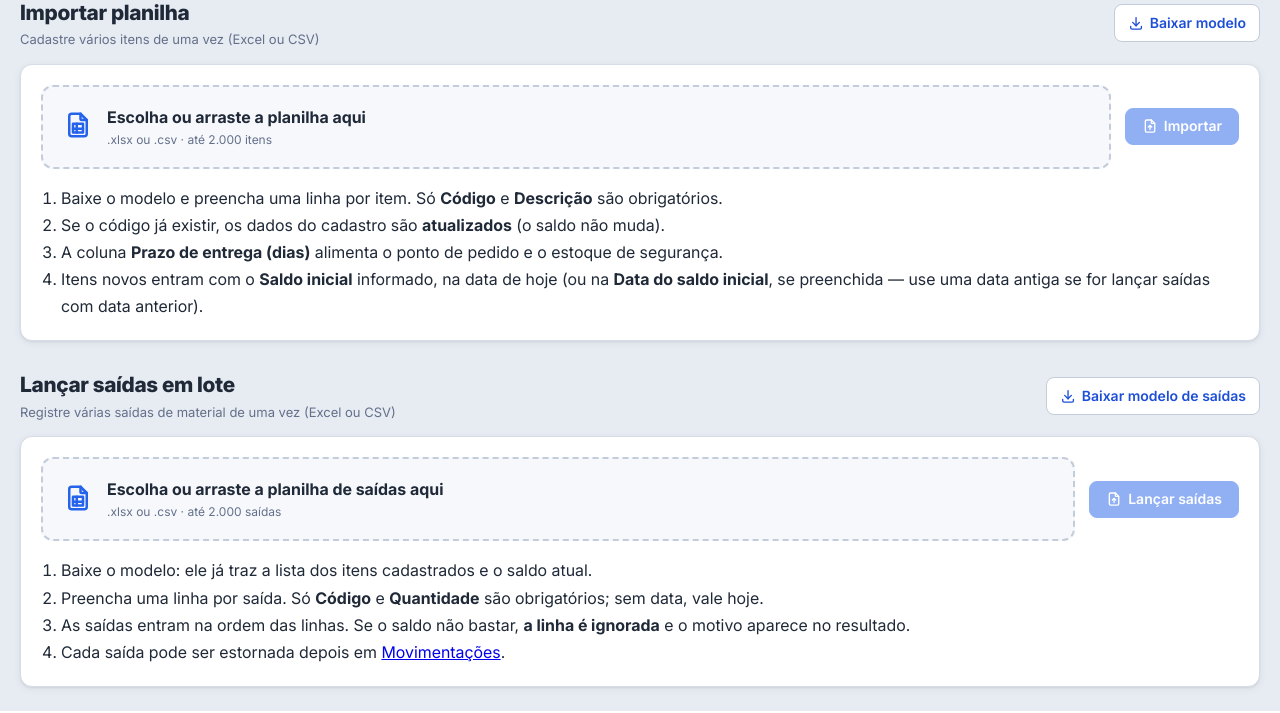
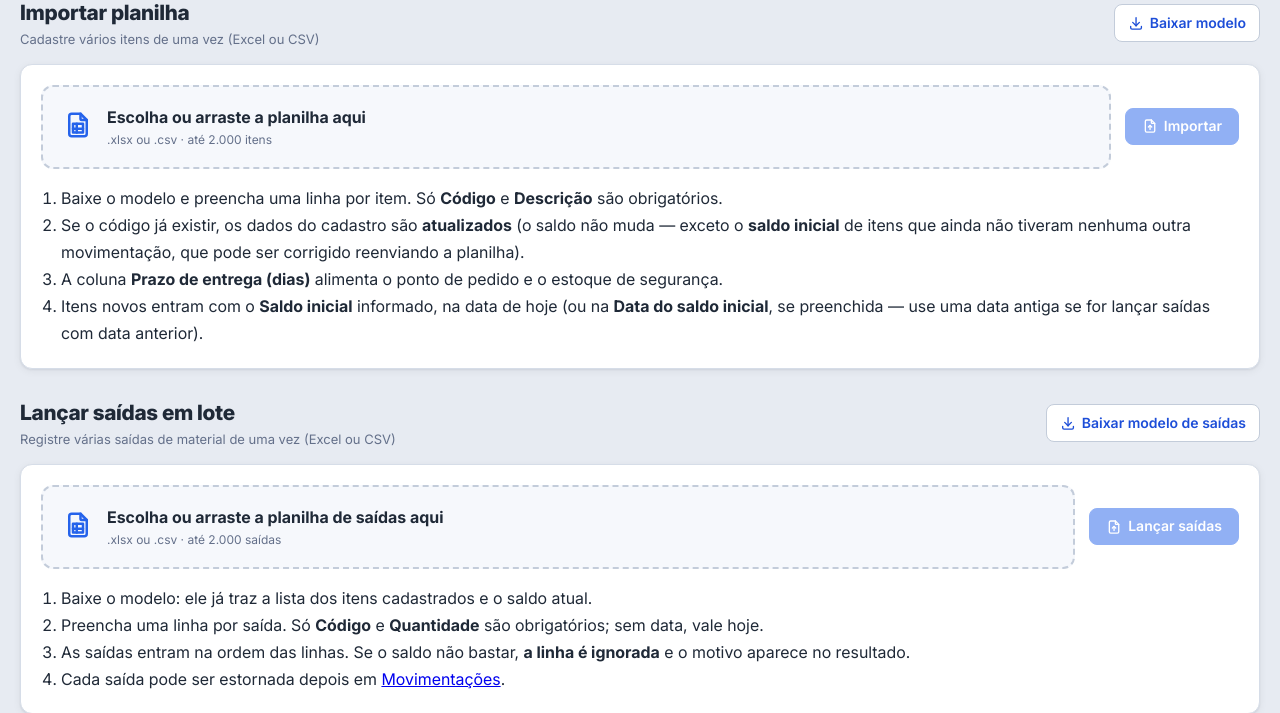
Before and after one commit to Mchristopher120/gestaoestoque3cgeo, a Flask app: page /importar in a window 1280 px wide. Shown: the part 127-840 px from the top of the page. Run offline with Flask 3, Linux system fonts and the light colour scheme; tables that the repository leaves empty hold one stand-in row (values such as "Sample post"); some libraries are stand-ins or nearby versions.

Commit message:
Importação: reenviar planilha corrige o saldo inicial de itens sem outras movimentações
Co-Authored-By: Claude Sonnet 5.5 <noreply@anthropic.com>
Claude-Session: https://claude.ai/code/session_01RudTbcwjLfAK7Q6bM2kuRx

```diff
--- a/app.py
+++ b/app.py
@@ -1175,6 +1175,24 @@ def api_importar():
                                (d["descricao"], d["categoria"], d["unidade"], d["localizacao"],
                                 d["estoque_minimo"], d["estoque_maximo"], d["prazo_entrega"], existentes[chave]))
                     atualizados += 1
+                    # Reimportar com saldo/data do saldo inicial corrige o saldo inicial, mas só se o item
+                    # ainda não teve nenhuma outra movimentação (nada é reescrito no histórico real).
+                    if col("saldo_inicial") not in (None, "") or col("data_saldo") not in (None, ""):
+                        iid = existentes[chave]
+                        movs = db.execute("SELECT id, tipo, qtde, data, observacoes FROM movimentos WHERE item_id = ?",
+                                          (iid,)).fetchall()
+                        if len(movs) == 1 and movs[0]["tipo"] == "ENTRADA" and movs[0]["observacoes"] == "Saldo inicial importado":
+                            novo_saldo = parse_num(col("saldo_inicial")) if col("saldo_inicial") not in (None, "") else float(movs[0]["qtde"])
+                            bruto = col("data_saldo")
+                            if hasattr(bruto, "strftime"):
+                                bruto = bruto.strftime("%Y-%m-%d")
+                            nova_data = parse_data(str(bruto)) if bruto not in (None, "") else movs[0]["data"]
+                            if novo_saldo <= EPS or nova_data > hoje():
+                                erros.append(f"Linha {n}: saldo inicial deve ser maior que zero e a data não pode ser futura.")
+                            else:
+                                db.execute("UPDATE movimentos SET qtde = ?, data = ? WHERE id = ?",
+                                           (novo_saldo, nova_data, movs[0]["id"]))
+                                recalcular_item(db, iid)
                 else:
                     saldo = parse_num(col("saldo_inicial"))
                     if saldo < 0:
--- a/templates/importar.html
+++ b/templates/importar.html
@@ -24,7 +24,7 @@
             </form>
             <ol class="import-passos">
                 <li>Baixe o modelo e preencha uma linha por item. Só <strong>Código</strong> e <strong>Descrição</strong> são obrigatórios.</li>
-                <li>Se o código já existir, os dados do cadastro são <strong>atualizados</strong> (o saldo não muda).</li>
+                <li>Se o código já existir, os dados do cadastro são <strong>atualizados</strong> (o saldo não muda — exceto o <strong>saldo inicial</strong> de itens que ainda não tiveram nenhuma outra movimentação, que pode ser corrigido reenviando a planilha).</li>
                 <li>A coluna <strong>Prazo de entrega (dias)</strong> alimenta o ponto de pedido e o estoque de segurança.</li>
                 <li>Itens novos entram com o <strong>Saldo inicial</strong> informado, na data de hoje (ou na <strong>Data do saldo inicial</strong>, se preenchida — use uma data antiga se for lançar saídas com data anterior).</li>
             </ol>
```
